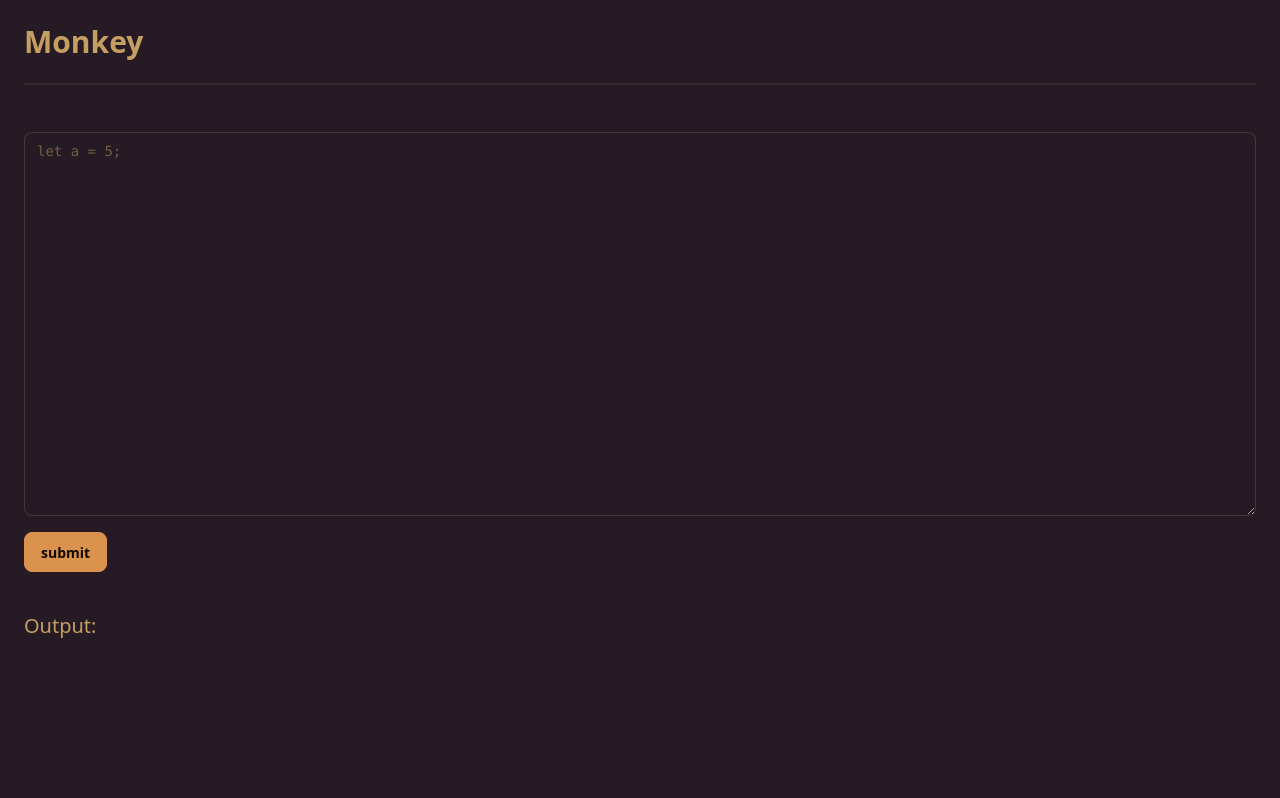
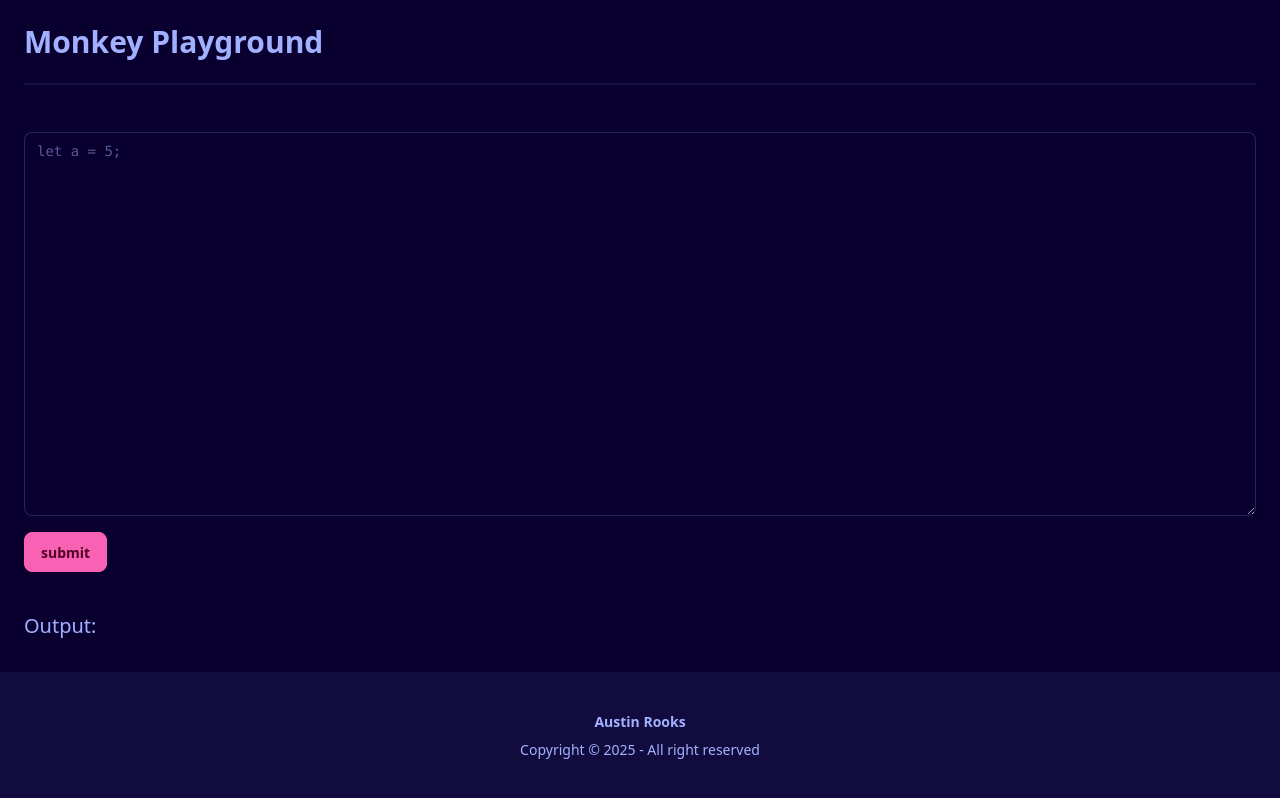
Before and after one commit to Austionian/monkey, a website built with Vite: page wasm/index.html in a window 1280 px wide. Built offline with nearby package versions, Linux system fonts and the light colour scheme; what monkey would draw is missing.

Commit message:
add footer

```diff
--- a/wasm/index.html
+++ b/wasm/index.html
@@ -1,13 +1,13 @@
 <!doctype html>
-<html lang="en-US" data-theme="coffee">
+<html lang="en-US" data-theme="synthwave">
   <head>
     <meta charset="utf-8" />
-    <title>hello-wasm example</title>
+    <title>Monkey Playground</title>
     <link rel="stylesheet" href="./web/styles/styles.css" />
   </head>
   <body>
     <header class="flex flex-col m-6">
-      <h1 class="text-3xl font-extrabold">Monkey</h1>
+      <h1 class="text-3xl font-extrabold">Monkey Playground</h1>
       <div class="w-full">
         <div class="divider"></div>
       </div>
@@ -24,7 +24,14 @@
       <h2 class="text-xl mt-6">Output:</h2>
       <div id="output" class="font-mono"></div>
     </main>
-    <footer></footer>
+    <footer
+      class="footer footer-horizontal footer-center bg-base-200 text-base-content p-10 absolute bottom-0"
+    >
+      <aside>
+        <p class="font-bold">Austin Rooks</p>
+        <p>Copyright © 2025 - All right reserved</p>
+      </aside>
+    </footer>
     <script type="module" src="./web/main.js"></script>
   </body>
 </html>
--- a/wasm/web/styles/styles.css
+++ b/wasm/web/styles/styles.css
@@ -1,4 +1,4 @@
 @import "tailwindcss";
 @plugin "daisyui" {
-  themes: coffee;
+  themes: synthwave;
 }
```
